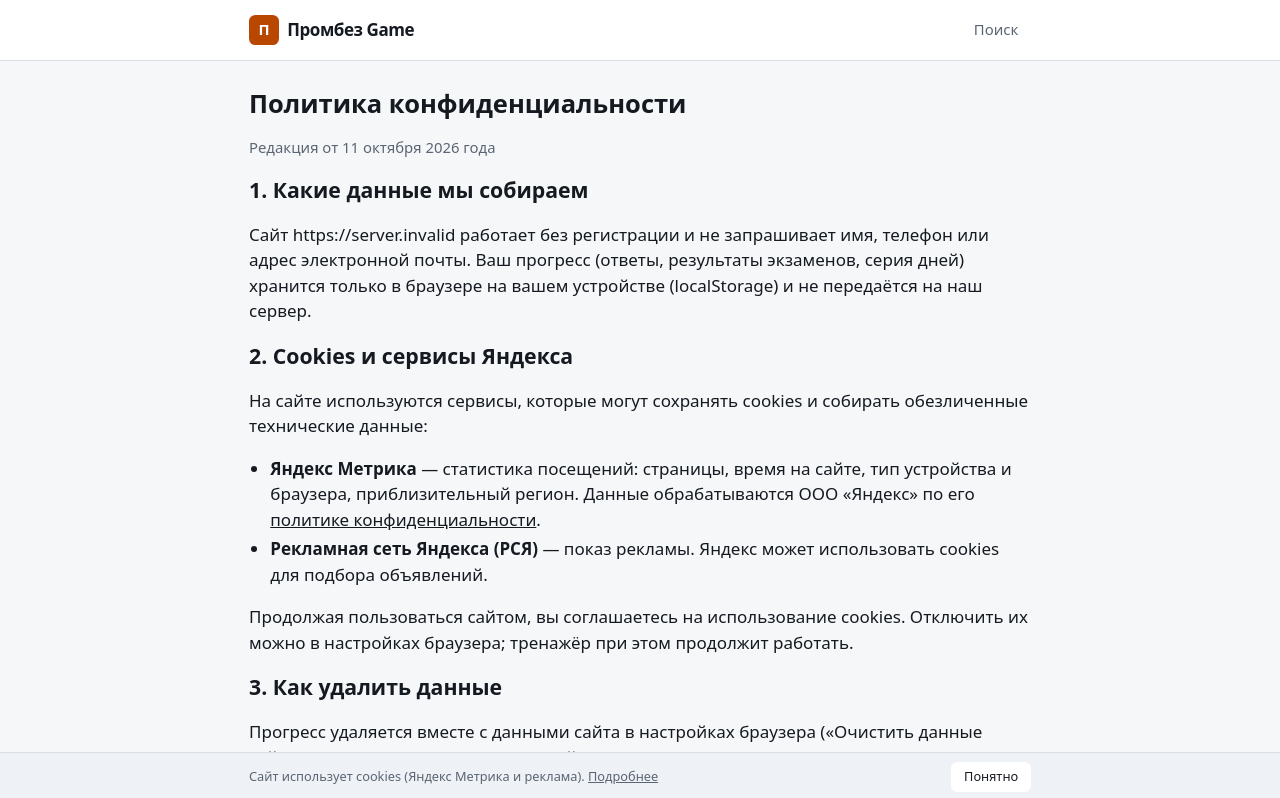
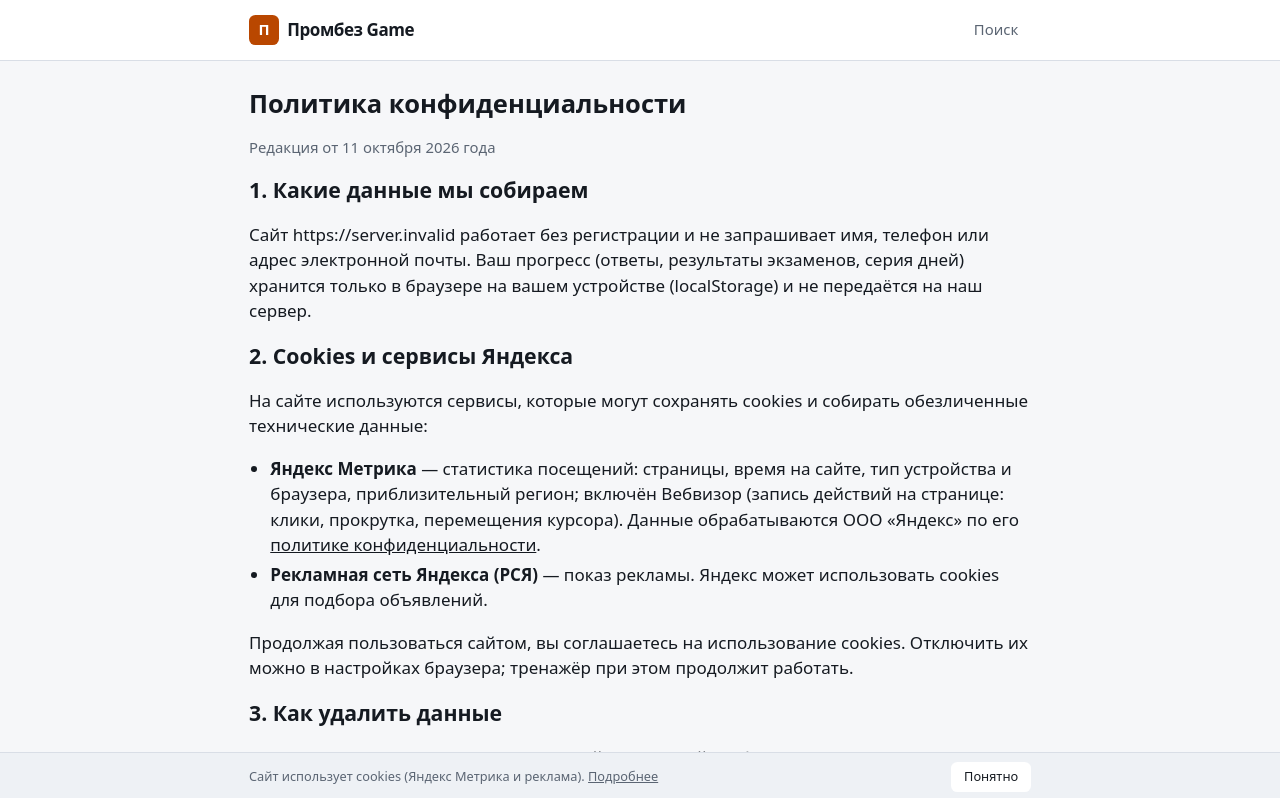
Before and after one commit to Biaslan-git/prombez-game, a Next.js app: page /privacy in a window 1280 px wide. Shown: the top 798 px of the page. Built offline with nearby package versions, Linux system fonts and the light colour scheme; no server answers.

Commit message:
Метрика: включён Вебвизор, обновлена политика конфиденциальности
Co-Authored-By: Claude Sonnet 5.5 <noreply@anthropic.com>
Claude-Session: https://claude.ai/code/session_011NJkYR4Y6tGPSZNBNL48Sq

```diff
--- a/app/(site)/privacy/page.tsx
+++ b/app/(site)/privacy/page.tsx
@@ -26,7 +26,8 @@ export default function PrivacyPage() {
       <ul className="list-disc space-y-1 pl-5">
         <li>
           <b>Яндекс Метрика</b> — статистика посещений: страницы, время на сайте, тип устройства и браузера,
-          приблизительный регион. Данные обрабатываются ООО «Яндекс» по его{" "}
+          приблизительный регион; включён Вебвизор (запись действий на странице: клики, прокрутка, перемещения курсора).
+          Данные обрабатываются ООО «Яндекс» по его{" "}
           <a href="https://yandex.ru/legal/confidential/" className="underline" rel="noopener" target="_blank">
             политике конфиденциальности
           </a>
--- a/components/Metrika.tsx
+++ b/components/Metrika.tsx
@@ -26,7 +26,7 @@ export function Metrika() {
   return (
     <>
       <Script id="ym" strategy="afterInteractive">
-        {`(function(m,e,t,r,i,k,a){m[i]=m[i]||function(){(m[i].a=m[i].a||[]).push(arguments)};m[i].l=1*new Date();for(var j=0;j<document.scripts.length;j++){if(document.scripts[j].src===r){return;}}k=e.createElement(t),a=e.getElementsByTagName(t)[0],k.async=1,k.src=r,a.parentNode.insertBefore(k,a)})(window,document,"script","https://mc.yandex.ru/metrika/tag.js","ym");ym(${YM_ID},"init",{clickmap:true,trackLinks:true,accurateTrackBounce:true});`}
+        {`(function(m,e,t,r,i,k,a){m[i]=m[i]||function(){(m[i].a=m[i].a||[]).push(arguments)};m[i].l=1*new Date();for(var j=0;j<document.scripts.length;j++){if(document.scripts[j].src===r){return;}}k=e.createElement(t),a=e.getElementsByTagName(t)[0],k.async=1,k.src=r,a.parentNode.insertBefore(k,a)})(window,document,"script","https://mc.yandex.ru/metrika/tag.js","ym");ym(${YM_ID},"init",{webvisor:true,clickmap:true,trackLinks:true,accurateTrackBounce:true});`}
       </Script>
       <Suspense fallback={null}>
         <Hits />
```
